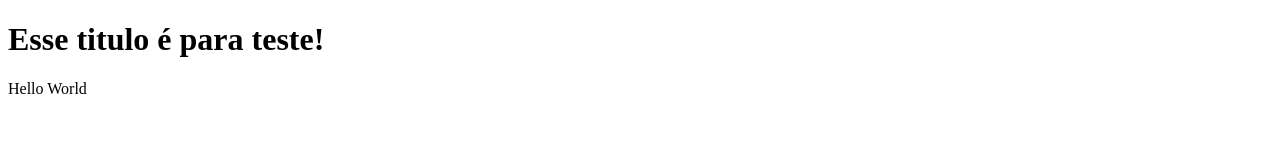
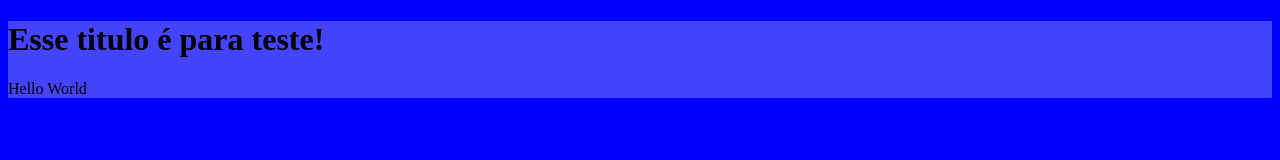
Before and after one commit to VKenji-pa/VKenji-pa.github.io, a plain HTML site: page index.html in a window 1280 px wide. Drawn offline with Linux system fonts and the light colour scheme.

Commit message:
Update index.html

```diff
--- a/index.html
+++ b/index.html
@@ -5,9 +5,17 @@
     <meta http-equiv="X-UA-Compatible" content="IE=edge">
     <meta name="viewport" content="width=device-width, initial-scale=1.0">
     <title>Braijin</title>
+    <style>
+        div{
+            background-color: rgba(255, 255, 255, 0.267);
+            border-radius: 0.5;
+        }
+    </style>
 </head>
-<body>
-    <h1>Esse titulo é para teste!</h1>
-    <p>Hello World</p>
+<body style="background-color: blue;">
+    <div style="align-self: center;">
+        <h1>Esse titulo é para teste!</h1>
+        <p>Hello World</p>
+    </div>
 </body>
 </html>
```
